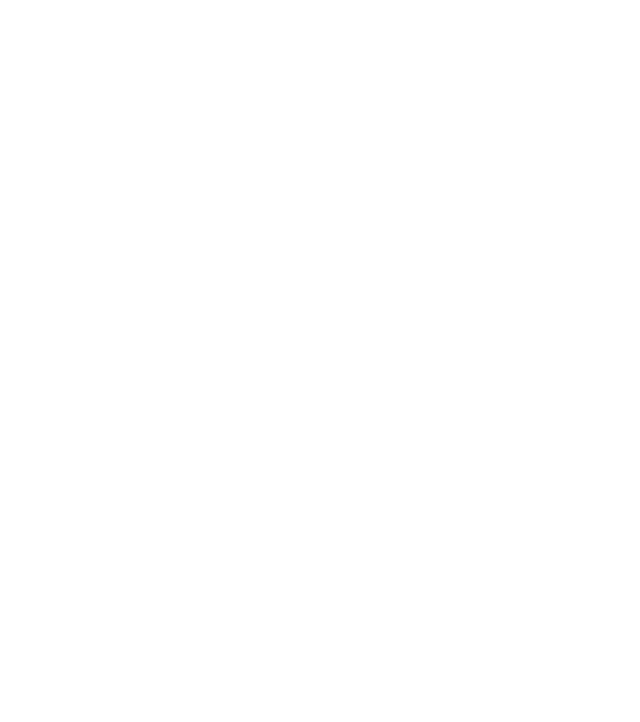
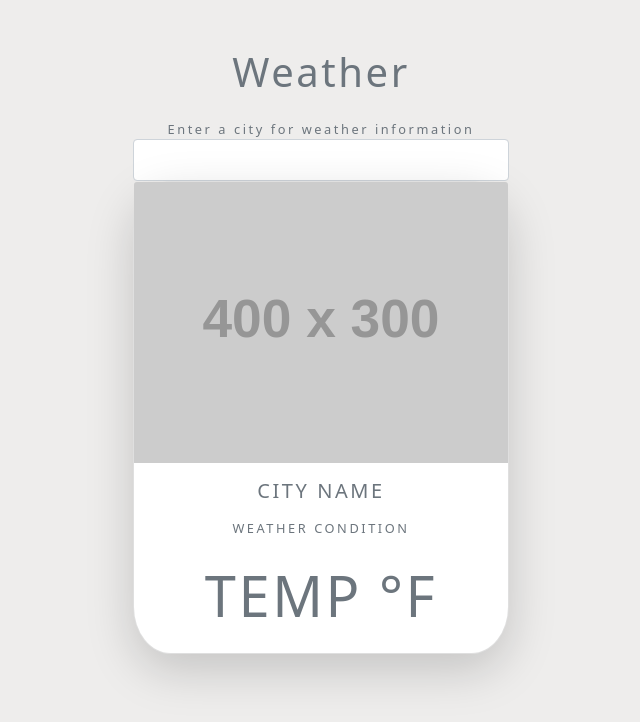
Before and after one commit to itsmedexter/weather2021, a plain HTML site: page index.html in a window 1280 px wide. Shown: the whole page, without its empty margins (319-959 px from the left). Drawn offline with nearby package versions, Linux system fonts and the light colour scheme; placeholder pictures from the web are drawn by us.

Commit message:
bootstrap classes, css added

```diff
--- a/index.html
+++ b/index.html
@@ -4,7 +4,47 @@
     <meta charset="UTF-8" />
     <meta http-equiv="X-UA-Compatible" content="IE=edge" />
     <meta name="viewport" content="width=device-width, initial-scale=1.0" />
-    <title>Document</title>
+    <link
+      href="https://cdn.jsdelivr.net/npm/bootstrap@5.1.0/dist/css/bootstrap.min.css"
+      rel="stylesheet"
+      integrity="sha384-KyZXEAg3QhqLMpG8r+8fhAXLRk2vvoC2f3B09zVXn8CA5QIVfZOJ3BCsw2P0p/We"
+      crossorigin="anonymous"
+    />
+    <link rel="stylesheet" href="style.css" />
+
+    <title>Weater page</title>
   </head>
-  <body></body>
+  <body>
+    <div class="container my-5 mx-auto">
+      <h1 class="text-muted text-center my-4">Weather</h1>
+
+      <form class="change-location my-4 text-center text-muted">
+        <label for="city">Enter a city for weather information</label>
+        <input type="text" name="city" class="form-control p-2" />
+
+        <!-- weather information -->
+        <div class="card shadow-lg">
+          <!-- rounded -->
+          <img
+            src="https://via.placeholder.com/400x300"
+            class="time card-img-top"
+          />
+          <div class="icon bg-light mx-auto text-center">
+            <!-- icon here -->
+          </div>
+          <div class="text-muted text-uppercase text-center details">
+            <h5 class="my-3">City Name</h5>
+            <div class="my-3">Weather Condition</div>
+            <div class="display-4 my-4">
+              <span>temp</span>
+              <span>&deg;F</span>
+            </div>
+          </div>
+        </div>
+      </form>
+    </div>
+
+    <script src="/scripts/forecast.js"></script>
+    <script src="/scripts/app.js"></script>
+  </body>
 </html>
--- a/style.css
+++ b/style.css
@@ -0,0 +1,13 @@
+body {
+  background: #eeedec;
+  letter-spacing: 0.2em;
+  font-size: 0.8em;
+}
+
+.container {
+  max-width: 400px;
+}
+
+.card {
+  border-radius: 10%;
+}
```
